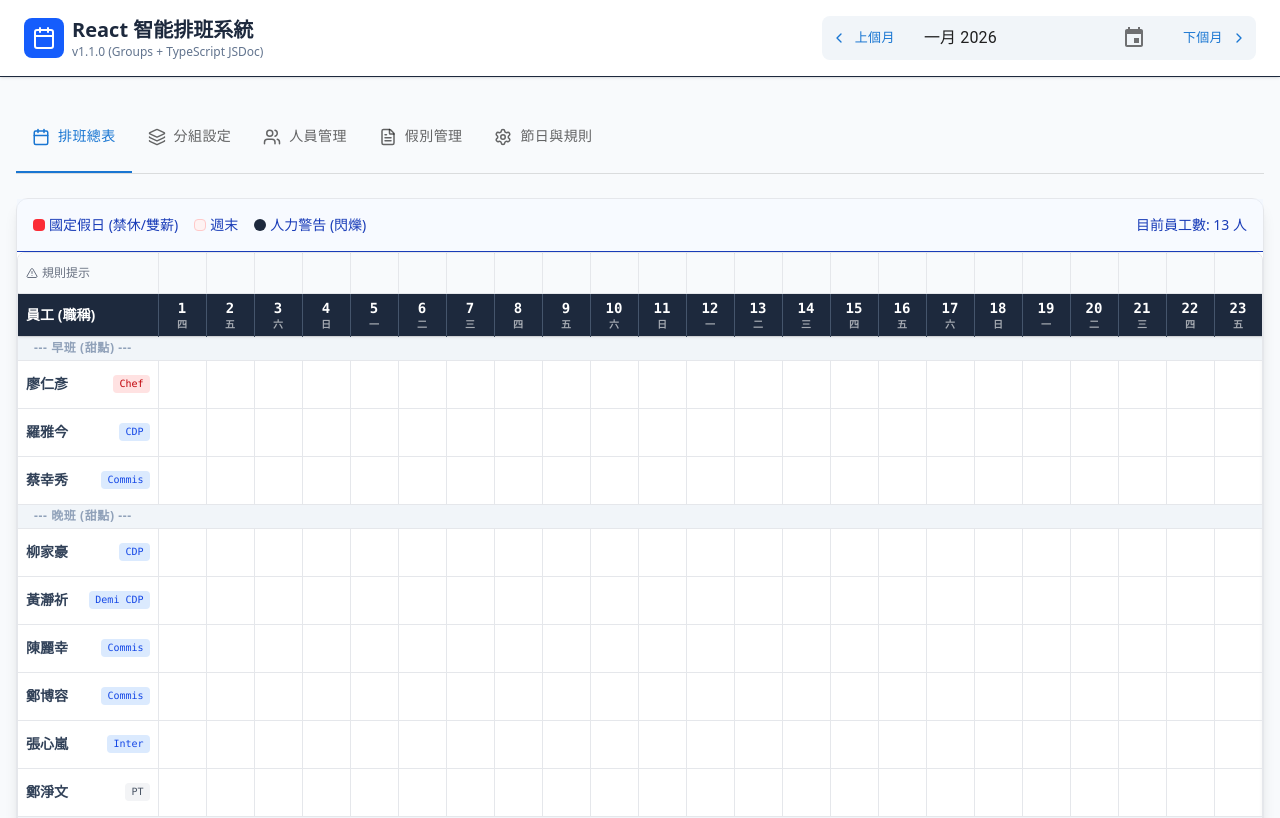
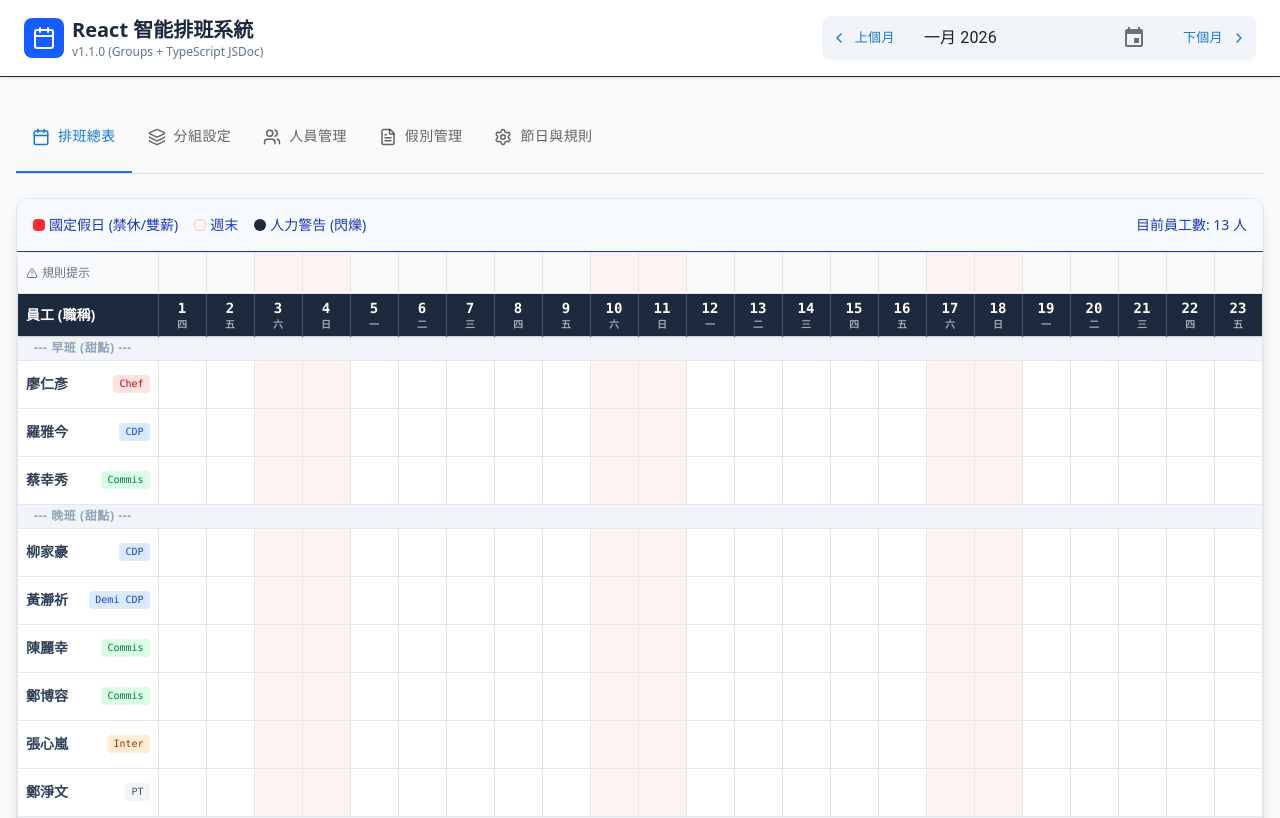
Before and after one commit to ubuntu030/calendar-schedule, a React (Vite) app: page / in a window 1280 px wide. Shown: the top 818 px of the page. Built offline with nearby package versions, Linux system fonts and the light colour scheme.

Commit message:
- 職位標籤顏色分類

```diff
--- a/src/components/SubComponent.tsx
+++ b/src/components/SubComponent.tsx
@@ -72,6 +72,18 @@
   Commis: 5,
   Inter: 6,
   PT: 7,
+};
+
+// 職位標籤顏色
+const getTitleColor = (title: string) => {
+  if (title === "Chef" || title === "Sous chef")
+    return "bg-red-100 text-red-700";
+  if (title === "CDP" || title === "Demi CDP")
+    return "bg-blue-100 text-blue-700";
+  if (title === "Commis") return "bg-green-100 text-green-700";
+  if (title === "Inter") return "bg-orange-100 text-orange-800";
+  if (title === "PT") return "bg-gray-100 text-gray-600";
+  return "bg-slate-100 text-slate-700";
 };
 
 // 班別選項設定
@@ -297,11 +309,7 @@
             <span
               className={cn(
                 "text-[10px] px-1.5 py-0.5 rounded font-mono",
-              staff.title === "Chef"
-                ? "bg-red-100 text-red-700"
-                : staff.title === "PT"
-                  ? "bg-gray-100 text-gray-600"
-                  : "bg-blue-100 text-blue-700",
+                getTitleColor(staff.title),
               )}
             >
               {staff.title}
@@ -310,12 +318,14 @@
         </td>
         {days.map((d, index) => {
           const dayStr = String(d.getDate()).padStart(2, "0");
-          const shiftValue = schedules[currentMonth]?.[staff.id]?.[dayStr] || "";
+          const shiftValue =
+            schedules[currentMonth]?.[staff.id]?.[dayStr] || "";
           const holiday = getHoliday(d);
+          const isWeekend = d.getDay() === 0 || d.getDay() === 6;
           const shiftConfig = SHIFT_OPTIONS.find((s) => s.value === shiftValue);
           const cellBg = shiftConfig?.value
             ? shiftConfig.color
-            : holiday?.color?.split(" ")[0] || "";
+            : holiday?.color?.split(" ")[0] || (isWeekend ? "bg-red-50" : "");
           const isHovered = hoveredColIndex === index;
 
           return (
@@ -331,7 +341,9 @@
             >
               <select
                 value={shiftValue}
-                onChange={(e) => onUpdateShift(staff.id, dayStr, e.target.value)}
+                onChange={(e) =>
+                  onUpdateShift(staff.id, dayStr, e.target.value)
+                }
                 className="w-full h-full bg-transparent text-center appearance-none cursor-pointer focus:outline-none focus:bg-white/50 font-bold text-sm z-10 relative"
                 style={{ textAlignLast: "center" }}
               >
@@ -364,12 +376,14 @@
               const holiday = getHoliday(d);
               const rule = checkRules(dateStr);
               const isHovered = hoveredColIndex === index;
+              const isWeekend = d.getDay() === 0 || d.getDay() === 6;
               return (
                 <th
                   key={d.toISOString()}
                   className={cn(
                     "border-b border-r border-gray-200 text-xs relative h-10 min-w-[48px] transition-colors",
-                    holiday?.color || "bg-slate-50",
+                    holiday?.color ||
+                      (isWeekend ? "bg-red-50 text-red-500" : "bg-slate-50"),
                     isHovered && "bg-blue-50",
                   )}
                   onMouseEnter={() => setHoveredColIndex(index)}
@@ -657,9 +671,19 @@
                         <span
                           className={cn(
                             "w-2 h-2 rounded-full",
-                            staff.title.includes("Chef")
-                              ? "bg-red-400"
-                              : "bg-blue-400",
+                            staff.title === "Chef" ||
+                              staff.title === "Sous chef"
+                              ? "bg-red-500"
+                              : staff.title === "CDP" ||
+                                  staff.title === "Demi CDP"
+                                ? "bg-blue-500"
+                                : staff.title === "Commis"
+                                  ? "bg-green-500"
+                                  : staff.title === "Inter"
+                                    ? "bg-orange-500"
+                                    : staff.title === "PT"
+                                      ? "bg-gray-500"
+                                      : "bg-slate-400",
                           )}
                         ></span>
                         <span className="font-bold">{staff.name}</span>
@@ -808,13 +832,14 @@
                   {idx + 1}
                 </td>
                 <td className="p-3">
-                  <Chip
-                    label={s.title}
-                    size="small"
-                    className={
-                      s.title === "Chef" ? "bg-red-100 text-red-700" : ""
-                    }
-                  />
+                  <span
+                    className={cn(
+                      "px-2 py-1 rounded text-xs font-bold",
+                      getTitleColor(s.title),
+                    )}
+                  >
+                    {s.title}
+                  </span>
                 </td>
                 <td className="p-3 font-medium">{s.name}</td>
                 <td className="p-3 text-slate-500 font-mono text-sm">{s.id}</td>
@@ -1118,8 +1143,8 @@
   const handleChange = (month: string, type: string, val: string) => {
     const num = parseInt(val) || 0;
     const monthConfig = config[month] || {
-      regular: 8,
-      leave: 0,
+      regular: 4,
+      leave: 4,
       national: 0,
     };
     setConfig({
@@ -1168,8 +1193,8 @@
       <div className="grid grid-cols-1 md:grid-cols-3 gap-6">
         {monthsToDisplay.map((month) => {
           const monthConfig = config[month] || {
-            regular: 8,
-            leave: 0,
+            regular: 4,
+            leave: 4,
             national: 0,
           };
           const totalDays =
```
Lines whose indentation alone changed are shown as unchanged.
